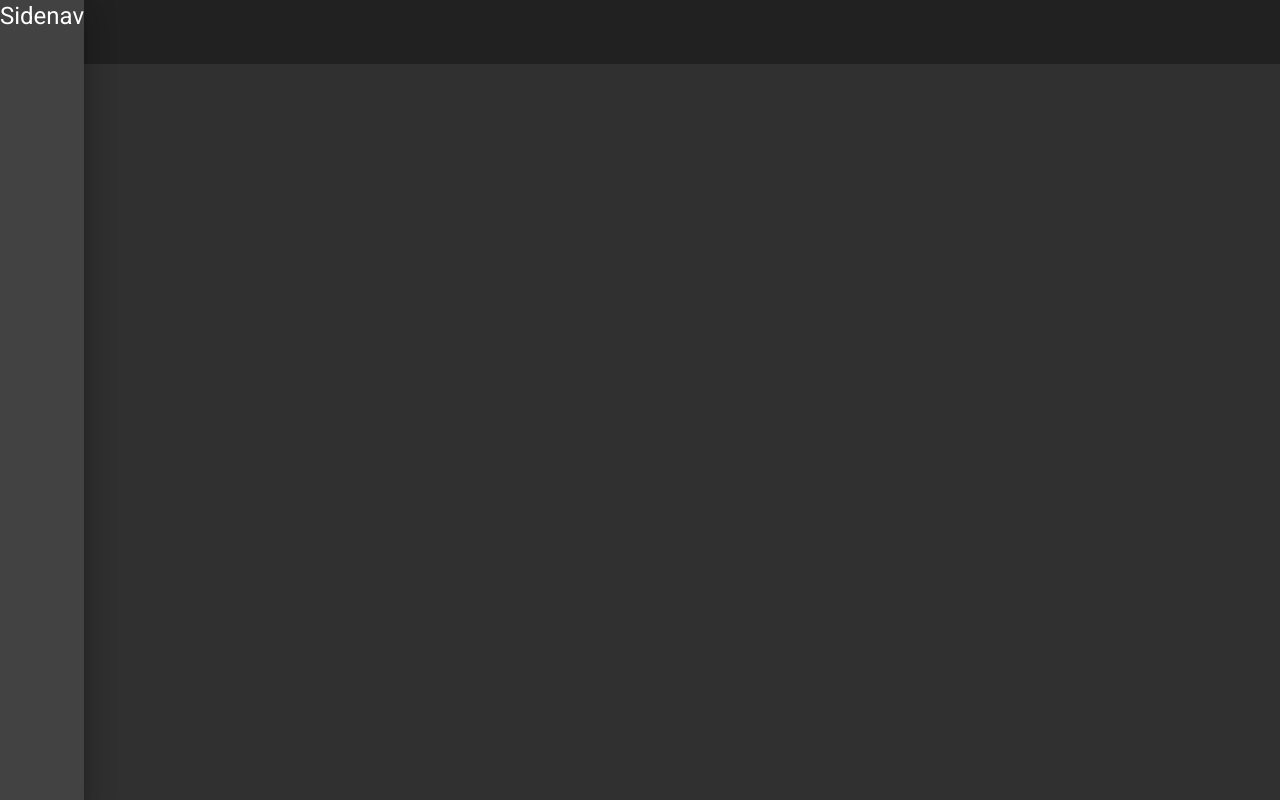
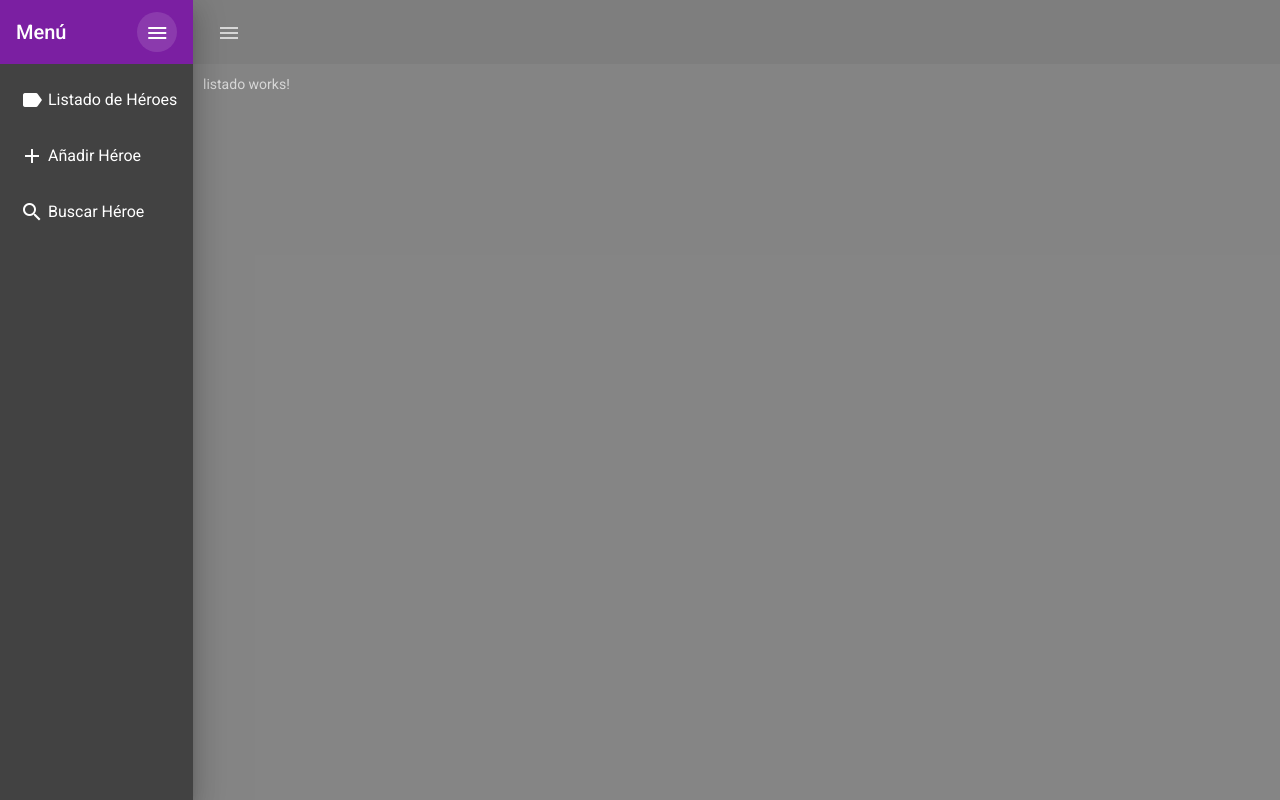
Before and after one commit to JanFreemind/05-heroesApp, an Angular app: page /heroes/listado in a window 1280 px wide. Both pictures are taken after a click on the button "menu". Built offline with nearby package versions, Linux system fonts and the light colour scheme.

Commit message:
Material Navlist

```diff
--- a/src/app/heroes/pages/home/home.component.html
+++ b/src/app/heroes/pages/home/home.component.html
@@ -1,8 +1,39 @@
 
 
-<mat-drawer-container fullscreen>
-    <mat-sidenav #sidenav>
-        <h1>Sidenav</h1>
+<mat-sidenav-container fullscreen>
+    <mat-sidenav #sidenav mode="push">
+        <mat-toolbar color="primary">
+            <span>Menú</span>
+
+            <span class="spacer"></span>
+
+            <button mat-icon-button
+                (click)="sidenav.toggle()">
+                <mat-icon>menu</mat-icon>
+            </button>
+        </mat-toolbar>
+
+        <mat-nav-list>
+            <a routerLink="./listado"
+            mat-list-item
+            (click)="sidenav.toggle()">
+                <mat-icon mat-list-icon>label</mat-icon>
+                <span>Listado de Héroes</span>
+            </a>
+            <a routerLink="./agregar"
+            mat-list-item
+            (click)="sidenav.toggle()">
+                <mat-icon mat-list-icon>add</mat-icon>
+                <span>Añadir Héroe</span>
+            </a>
+            <a routerLink="./buscar"
+            mat-list-item
+            (click)="sidenav.toggle()">
+                <mat-icon mat-list-icon>search</mat-icon>
+                <span>Buscar Héroe</span>
+            </a>
+        </mat-nav-list>
+
     </mat-sidenav>
 
     <mat-toolbar>
@@ -10,6 +41,16 @@
             (click)="sidenav.toggle()">
             <mat-icon>menu</mat-icon>
         </button>
+
+        <span class="spacer"></span>
+
+        <button mat-button>
+            Logout
+        </button>
     </mat-toolbar>
 
-</mat-drawer-container>
+    <div class="container">
+        <router-outlet></router-outlet>
+    </div>
+
+</mat-sidenav-container>
--- a/src/app/heroes/pages/home/home.component.ts
+++ b/src/app/heroes/pages/home/home.component.ts
@@ -3,7 +3,12 @@
 @Component({
   selector: 'app-home',
   templateUrl: './home.component.html',
-  styles: [
+  styles: [`
+    .container {
+      margin: 10px;
+    }
+
+  `
   ]
 })
 export class HomeComponent implements OnInit {
--- a/src/styles.css
+++ b/src/styles.css
@@ -2,3 +2,7 @@
 
 html, body { height: 100%; }
 body { margin: 0; font-family: Roboto, "Helvetica Neue", sans-serif; }
+
+.spacer {
+    flex: 1 1 auto;
+}
```
Also changed, not shown: src/app/material/material.module.ts (+6 -4 lines).
